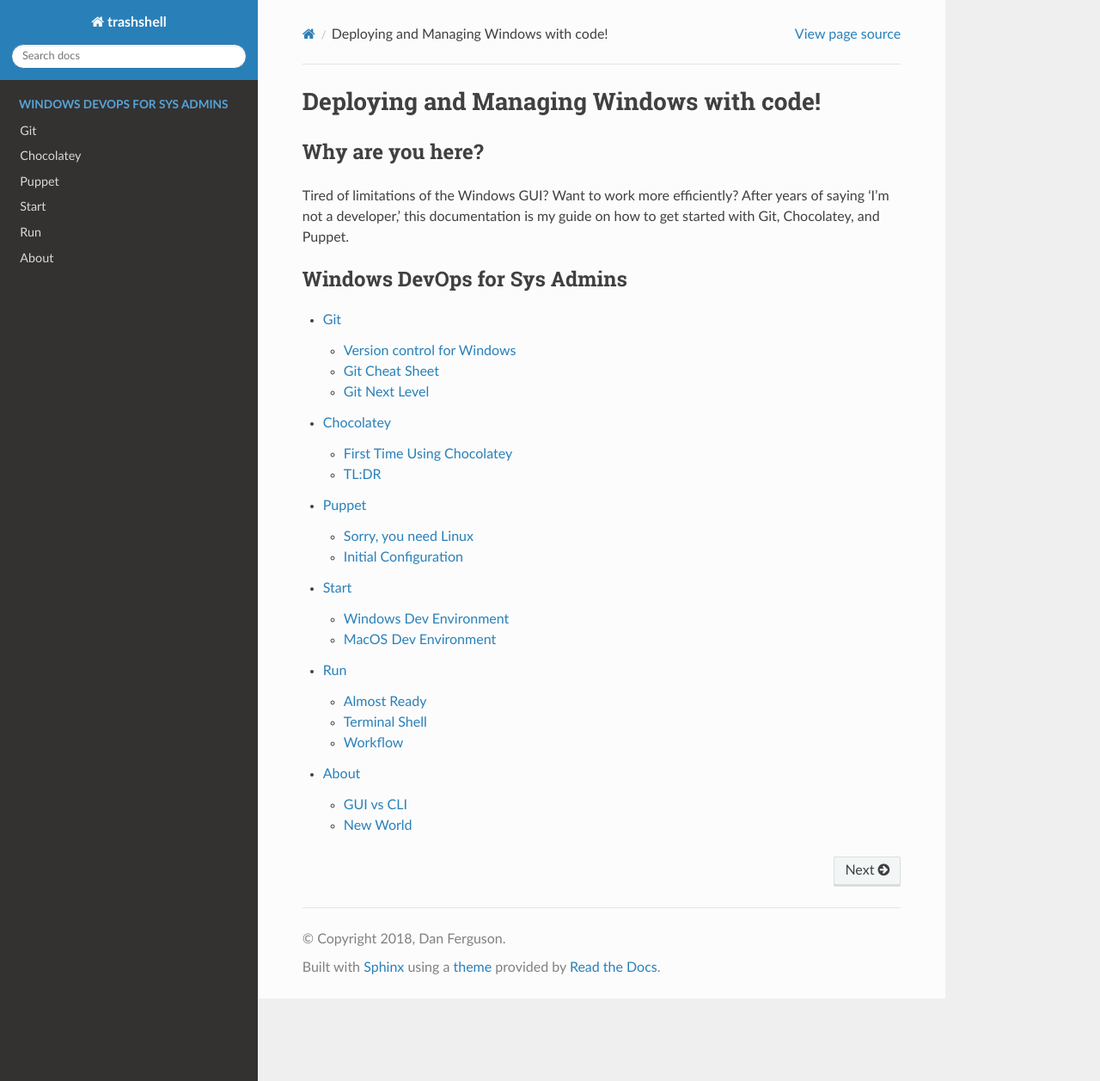
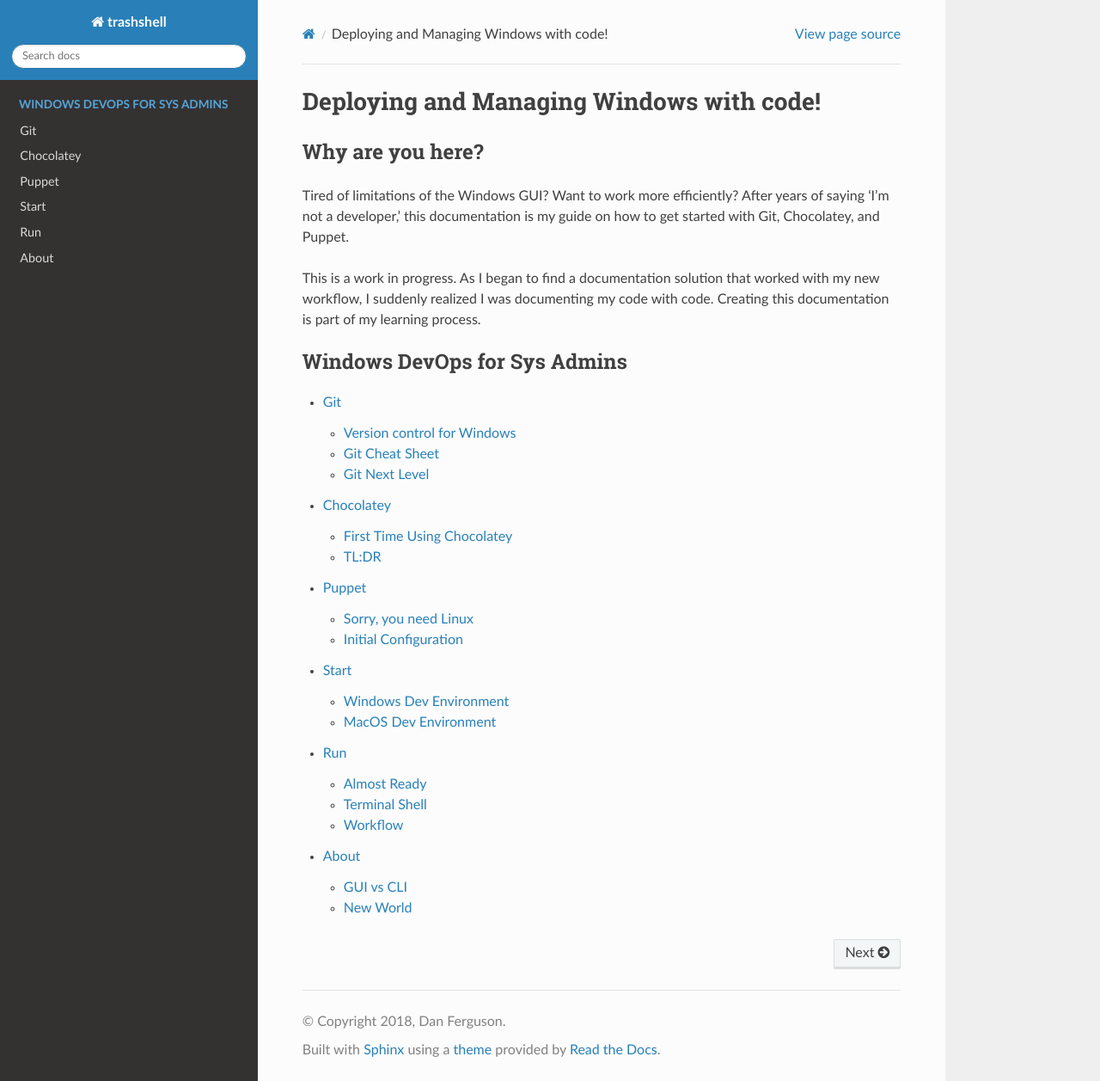
Before and after one commit to danjferguson/TrashShell, a Sphinx documentation site: the page built from docs/source/index.rst, in a window 1280 px wide and 1257 px high. Shown: the whole window at 86% size. Built offline with Sphinx 7.4.7 and the Read the Docs theme 2.0.0, drawn with Linux system fonts in a browser that asks for light colours.

Commit message:
added index comment

```diff
--- a/docs/source/index.rst
+++ b/docs/source/index.rst
@@ -5,6 +5,8 @@
 -----------------
 
 Tired of limitations of the Windows GUI? Want to work more efficiently? After years of saying 'I'm not a developer,' this documentation is my guide on how to get started with Git, Chocolatey, and Puppet.
+
+This is a work in progress. As I began to find a documentation solution that worked with my new workflow, I suddenly realized I was documenting my code with code. Creating this documentation is part of my learning process.
 
 .. toctree::
    :maxdepth: 2
```
Also changed, not shown: 5 other files.
